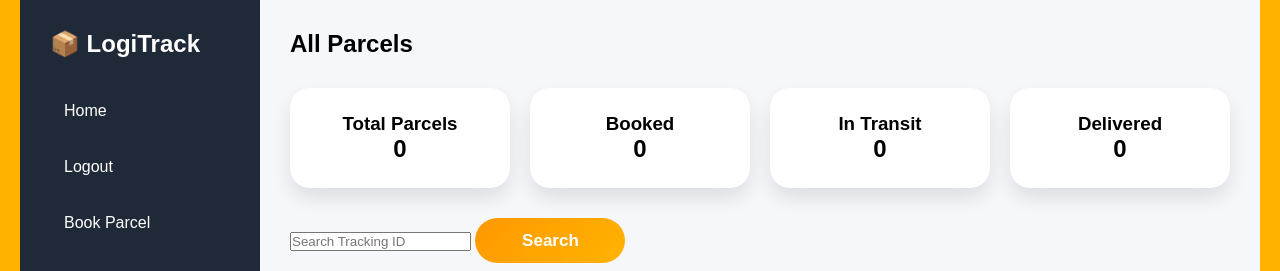
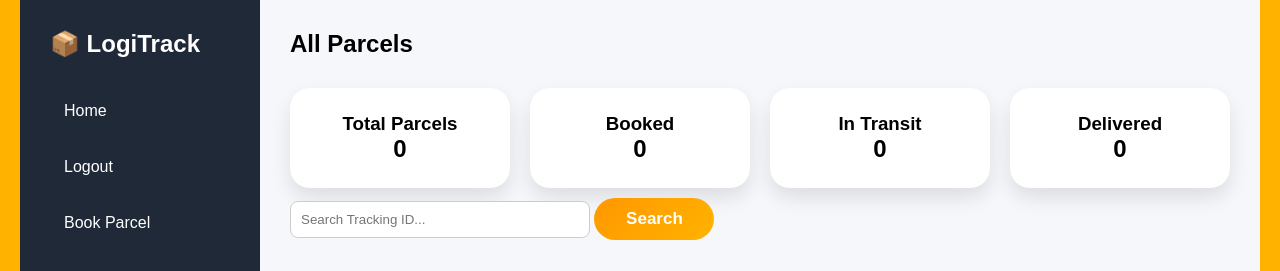
Before and after one commit to Ankita-meshram/LogiTrack, a Django app: page /dashboard/ in a window 1280 px wide. Shown: the top 271 px of the page. Run offline with Django 5.2, Linux system fonts and the light colour scheme; the visitor is signed in with stand-in values (Sample User, id 1); data that the repository does not hold is empty.

Commit message:
Update LogiTrack features and UI

```diff
--- a/LogiTrack_Django/templates/dashboard.html
+++ b/LogiTrack_Django/templates/dashboard.html
@@ -54,19 +54,6 @@
     </div>
 
 </div>
-<form method="GET" style="margin:20px 0;">
-
-    <input
-        type="text"
-        name="q"
-        placeholder="Search Tracking ID">
-
-    <button class="signupBtn"
-            style="width:150px;height:45px;">
-        Search
-    </button>
-
-</form>
 
 <form method="GET" style="margin-bottom:20px;">
 
```
